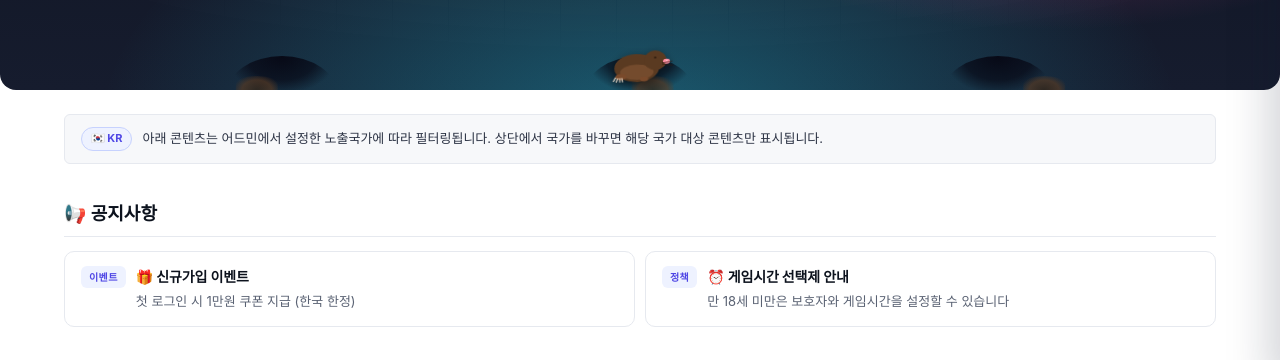
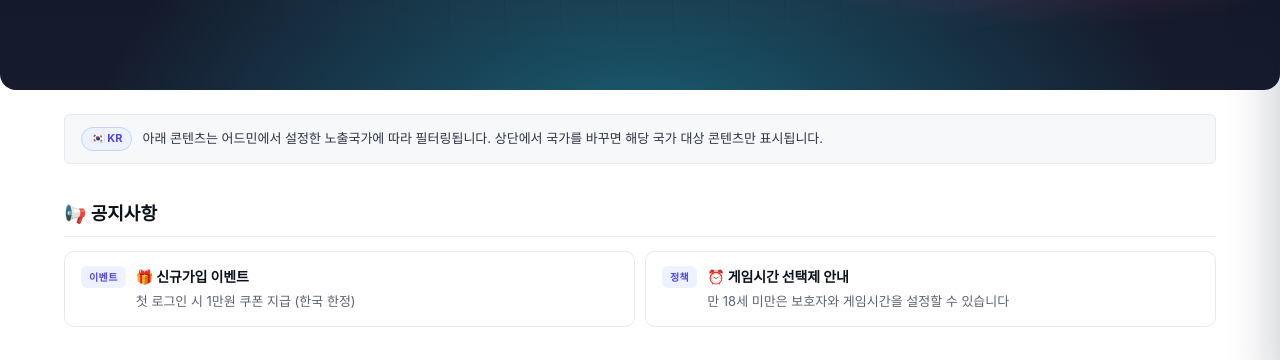
Before and after one commit to yourjini/molep, a plain HTML site: page auth/index.html in a window 1280 px wide. Shown: the part 414-774 px from the top of the page. Drawn offline with Linux system fonts and the light colour scheme.

Commit message:
fix: 두더지 땅굴 애니메이션 제거 (CSS 깨짐 이슈 롤백)
- .mole-scene, .mole-container, @keyframes moleJourney 모두 제거
- 히어로 SVG 마크업 제거
- 추후 재시도 시 별도 CSS 파일로 분리 + 로컬 테스트 후 적용 권장

Co-Authored-By: Claude Opus 4.7 (1M context) <noreply@anthropic.com>

```diff
--- a/auth/assets/css/main.css
+++ b/auth/assets/css/main.css
@@ -150,89 +150,7 @@ p  { margin: 0 0 10px 0; color: var(--text-dim); }
   gap: 8px;
   cursor: pointer;
 }
-/* Mole 땅굴 애니메이션 (hero 하단 배너) */
-.mole-scene {
-  position: absolute;
-  left: 0; right: 0; bottom: 0;
-  height: 72px;
-  pointer-events: none;
-  overflow: hidden;
-  z-index: 2;
-}
-.mole-hole {
-  position: absolute;
-  bottom: -4px;
-  width: 110px; height: 38px;
-  background: radial-gradient(ellipse at center top, rgba(5, 3, 15, 0.85) 0%, rgba(5, 3, 15, 0.6) 45%, transparent 70%);
-  border-radius: 50% 50% 0 0 / 100% 100% 0 0;
-  transform: translateX(-50%);
-  filter: blur(0.5px);
-}
-.mole-hole-a { left: 22%; }
-.mole-hole-b { left: 50%; }
-.mole-hole-c { left: 78%; }
-
-/* 흙더미 (mound) */
-.mole-dirt-a, .mole-dirt-b, .mole-dirt-c {
-  position: absolute;
-  bottom: 0;
-  width: 42px; height: 14px;
-  background: radial-gradient(ellipse at 50% 100%, #3a2512 0%, #5a3a21 50%, transparent 80%);
-  transform: translateX(-50%);
-  border-radius: 50% 50% 0 0;
-  opacity: 0.65;
-}
-.mole-dirt-a { left: 22%; transform: translateX(-110%); }
-.mole-dirt-b { left: 50%; transform: translateX(-20%); }
-.mole-dirt-c { left: 78%; transform: translateX(60%); }
-
-.mole-container {
-  position: absolute;
-  bottom: 2px;
-  width: 70px; height: 50px;
-  left: 22%;
-  transform: translate(-50%, 100%);
-  animation: moleJourney 10s infinite;
-  animation-timing-function: cubic-bezier(0.4, 0, 0.2, 1);
-  will-change: transform, left;
-}
-.mole-svg { width: 100%; height: 100%; display: block; filter: drop-shadow(0 2px 4px rgba(0,0,0,0.4)); }
-
-@keyframes moleJourney {
-  /* Hole A — pop up, look around, dig back */
-  0%   { left: 22%; transform: translate(-50%, 105%); }
-  4%   { left: 22%; transform: translate(-50%, 5%) rotate(-6deg); }
-  12%  { left: 22%; transform: translate(-50%, 0) rotate(3deg); }
-  20%  { left: 22%; transform: translate(-50%, 5%) rotate(-2deg); }
-  26%  { left: 22%; transform: translate(-50%, 105%); }
-
-  /* Teleport under ground to B */
-  28%  { left: 50%; transform: translate(-50%, 105%); }
-
-  /* Hole B */
-  32%  { left: 50%; transform: translate(-50%, 5%) rotate(-6deg); }
-  42%  { left: 50%; transform: translate(-50%, 0) rotate(6deg); }
-  54%  { left: 50%; transform: translate(-50%, 0) rotate(-3deg); }
-  58%  { left: 50%; transform: translate(-50%, 105%); }
-
-  /* Teleport under ground to C */
-  60%  { left: 78%; transform: translate(-50%, 105%); }
-
-  /* Hole C */
-  64%  { left: 78%; transform: translate(-50%, 5%) rotate(-4deg); }
-  74%  { left: 78%; transform: translate(-50%, 0) rotate(4deg); }
-  86%  { left: 78%; transform: translate(-50%, 0) rotate(-2deg); }
-  92%  { left: 78%; transform: translate(-50%, 105%); }
-
-  /* Teleport back to A */
-  94%  { left: 22%; transform: translate(-50%, 105%); }
-  100% { left: 22%; transform: translate(-50%, 105%); }
-}
-
-/* Reduce motion 접근성 */
-@media (prefers-reduced-motion: reduce) {
-  .mole-container { animation: none; transform: translate(-50%, 0); }
-}
+/* 두더지 애니메이션 제거됨 (CSS 깨짐 이슈로 롤백). 재시도 시 별도 파일로 분리 권장. */
 .logo-mark {
   font-size: 24px;
   font-weight: 900;
--- a/auth/index.html
+++ b/auth/index.html
@@ -63,40 +63,6 @@
           <div class="hero-badge">GLOBAL · 5 REGIONS · ONE PORTAL</div>
           <h1 data-i18n="heroTitle">Global Game Portal</h1>
           <p class="hero-sub" data-i18n="heroSubtitle">전 세계 최고의 게임, 이제 하나의 포털에서</p>
-        </div>
-
-        <!-- 두더지 땅굴 애니메이션 (mole = molep 마스코트) -->
-        <div class="mole-scene" aria-hidden="true">
-          <div class="mole-hole mole-hole-a"></div>
-          <div class="mole-hole mole-hole-b"></div>
-          <div class="mole-hole mole-hole-c"></div>
-          <div class="mole-dirt-a"></div>
-          <div class="mole-dirt-b"></div>
-          <div class="mole-dirt-c"></div>
-          <div class="mole-container">
-            <svg viewBox="0 0 100 70" xmlns="http://www.w3.org/2000/svg" class="mole-svg">
-              <!-- body -->
-              <ellipse cx="45" cy="42" rx="32" ry="20" fill="#5a3a21"/>
-              <!-- belly -->
-              <ellipse cx="45" cy="48" rx="24" ry="11" fill="#8a5a37" opacity="0.55"/>
-              <!-- head -->
-              <ellipse cx="72" cy="32" rx="16" ry="14" fill="#5a3a21"/>
-              <!-- nose -->
-              <ellipse cx="88" cy="34" rx="5" ry="3.5" fill="#ff8fa3"/>
-              <ellipse cx="88.5" cy="33" rx="1" ry="0.8" fill="#fff" opacity="0.7"/>
-              <!-- eye (slit, moles are near-blind) -->
-              <ellipse cx="72" cy="28" rx="2" ry="1" fill="#1a0e05"/>
-              <!-- whiskers -->
-              <line x1="82" y1="36" x2="96" y2="34" stroke="#2d1810" stroke-width="0.9" stroke-linecap="round"/>
-              <line x1="82" y1="38" x2="96" y2="40" stroke="#2d1810" stroke-width="0.9" stroke-linecap="round"/>
-              <!-- left paw with claws (digging) -->
-              <ellipse cx="22" cy="54" rx="8" ry="4.5" fill="#7a4a2b"/>
-              <path d="M14,55 L11,60 M17,56 L15,61 M20,56 L20,61 M23,56 L24,61" stroke="#f5e6d3" stroke-width="1.5" stroke-linecap="round"/>
-              <!-- right paw -->
-              <ellipse cx="55" cy="58" rx="6" ry="3.5" fill="#7a4a2b"/>
-              <!-- tiny ears hidden in fur -->
-            </svg>
-          </div>
         </div>
       </div>
 
```
